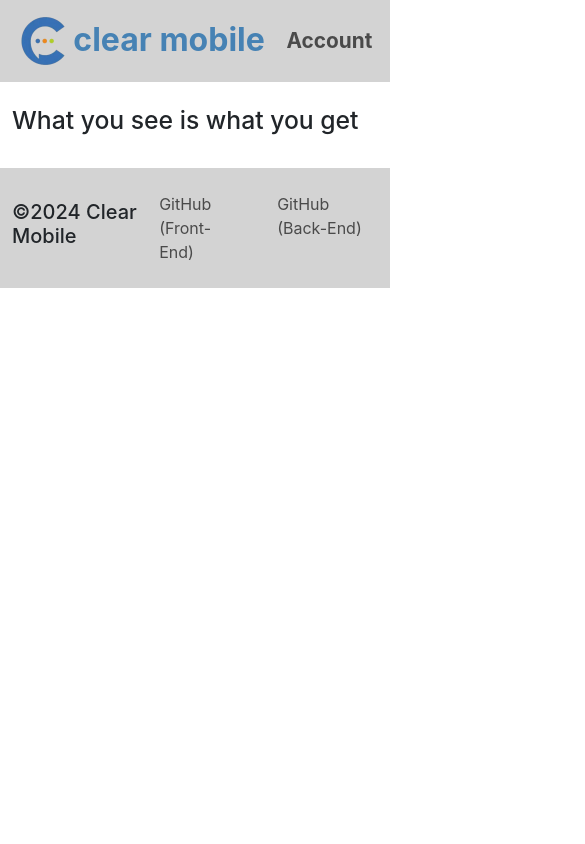
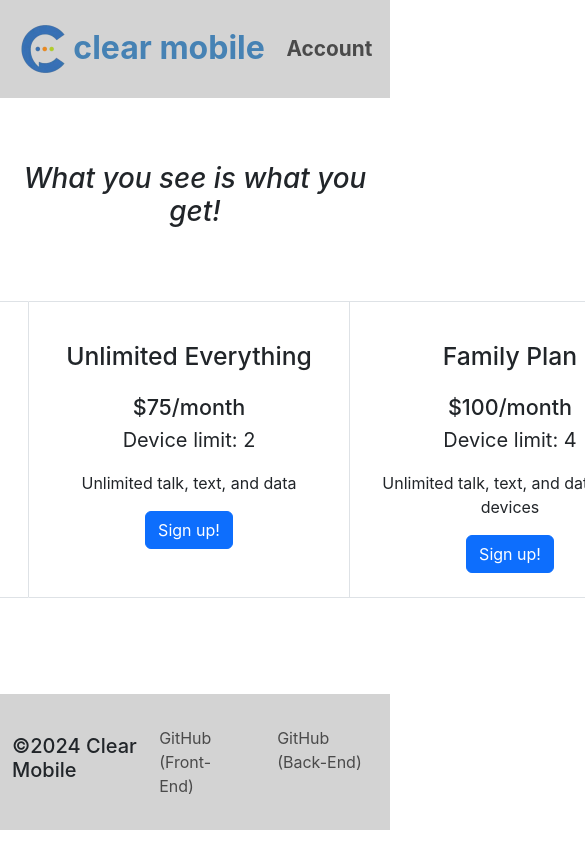
Before and after one commit to bencha27/telecom-front-end, a React (Create React App) app: page / in a window 390 px wide. Shown: the top 844 px of the page, 585 px wide, since content can reach past the window. Built offline with nearby package versions, Linux system fonts and the light colour scheme.

Commit message:
Added client-side routing for links; added phone plan cards to Home page

```diff
--- a/src/App.tsx
+++ b/src/App.tsx
@@ -1,40 +1,15 @@
 import React from 'react';
-import { createBrowserRouter, RouterProvider } from 'react-router-dom';
 import { Container, Row } from 'react-bootstrap';
+import { Outlet } from 'react-router-dom';
 
-import Home from './pages/Home';
-import ErrorPage from './ErrorPage';
-import CreateAccount from './pages/CreateAccount';
-import Login from './pages/Login';
 import Header from './components/Header';
 import Footer from './components/Footer';
-import Dashboard from './pages/Dashboard';
-
-const router = createBrowserRouter([
-  {
-    path: "/",
-    element: <Home />,
-    errorElement: <ErrorPage />,
-  },
-  {
-    path: "create",
-    element: <CreateAccount />,
-  },
-  {
-    path: "login",
-    element: <Login />,
-  },
-  {
-    path: "account",
-    element: <Dashboard />,
-  }
-]);
 
 export default function App() {
   return (
     <>
       <Header />
-      <RouterProvider router={router} />
+      <Outlet />
       <Footer />
     </>
   );
--- a/src/components/Footer.tsx
+++ b/src/components/Footer.tsx
@@ -2,7 +2,7 @@ import { Container, Col, Navbar, Nav } from "react-bootstrap";
 
 export default function Footer() {
   return (
-    <Navbar className='py-3' style={{backgroundColor: 'lightgray'}}>
+    <Navbar className='py-4' style={{backgroundColor: 'lightgray'}}>
       <Container>
         <Col></Col>
 
--- a/src/components/Header.tsx
+++ b/src/components/Header.tsx
@@ -1,16 +1,26 @@
 import { Navbar, Nav, Container, Row, Col, NavDropdown } from 'react-bootstrap';
+import { useNavigate } from 'react-router-dom';
+
 import logo from "../clear-mobile-logo.png";
 
+export default function Header() {
+  const navigate = useNavigate();
 
+  function handleClickBrand(event: React.MouseEvent<HTMLAnchorElement>) {
+    navigate("/");
+  }
 
-export default function Header() {
+  function handleClickAccount(event: React.MouseEvent<HTMLAnchorElement>) {
+    navigate("/login");
+  }
+
   return (
-    <Navbar expand="lg" sticky='top' className='py-3' style={{backgroundColor: 'lightgray'}}>
+    <Navbar expand="lg" sticky='top' className='py-4' style={{backgroundColor: 'lightgray'}}>
       <Container>
         <Col></Col>
 
         <Col md="3">
-          <Navbar.Brand href="/">
+          <Navbar.Brand onClick={handleClickBrand} style={{ "cursor": "pointer"}}>
             <img
               alt="Logo"
               src={logo}
@@ -26,7 +36,7 @@ export default function Header() {
 
         <Col md="3">
           <Nav className="me-auto justify-content-end">
-            <Nav.Link href="/login" className="custom-nav-link" style={{fontSize: "1.3rem", fontWeight: "bold"}}>Account</Nav.Link>
+            <Nav.Link onClick={handleClickAccount} className="custom-nav-link" style={{fontSize: "1.3rem", fontWeight: "bold"}}>Account</Nav.Link>
           </Nav>
         </Col>
 
--- /dev/null
+++ b/src/components/homeComponents/PhonePlanCard.tsx
@@ -0,0 +1,26 @@
+// @ts-nocheck
+
+import { Card, Button } from 'react-bootstrap';
+import { useNavigate } from 'react-router-dom';
+
+export default function PhonePlanCard(props) {
+  let phonePlan = props.phonePlan;
+
+  const navigate = useNavigate();
+
+  function handleClick(event: React.MouseEvent<HTMLButtonElement>) {
+    navigate('/signup');
+  }
+
+  return (
+    <Card className="border border-0" style={{ width: '18rem' }}>
+      <Card.Body className="text-center">
+        <Card.Title className="fs-2 py-3">{phonePlan.PlanName}</Card.Title>
+        <Card.Subtitle className="fs-4 py-1">${phonePlan.Price}/month</Card.Subtitle>
+        <Card.Text className="fs-5">Device limit: {phonePlan.DeviceLimit}</Card.Text>
+        <Card.Text>{phonePlan.PlanDetails}</Card.Text>
+        <Button onClick={handleClick}>Sign up!</Button>
+      </Card.Body>
+    </Card>
+  );
+}
--- /dev/null
+++ b/src/components/homeComponents/PhonePlanCardList.tsx
@@ -0,0 +1,39 @@
+// @ts-nocheck
+
+import PhonePlanCard from "./PhonePlanCard";
+
+let phonePlans = [
+  {
+    "PhonePlanId": "1",
+    "PlanName": "Basic Plan",
+    "DeviceLimit": 1,
+    "Price": 25,
+    "PlanDetails": "500 minutes, 500 texts, and 1GB of data"
+  },
+  {
+    "PhonePlanId": "2",
+    "PlanName": "Unlimited Everything",
+    "DeviceLimit": 2,
+    "Price": 75,
+    "PlanDetails": "Unlimited talk, text, and data"
+  },
+  {
+    "PhonePlanId": "3",
+    "PlanName": "Family Plan",
+    "DeviceLimit": 4,
+    "Price": 100,
+    "PlanDetails": "Unlimited talk, text, and data for 4 devices"
+  }
+];
+
+export default function PhonePlanCardList() {
+  return (
+    <ul className="list-group list-group-horizontal justify-content-center">
+      {phonePlans.map((phonePlan) => (
+        <li className="list-group-item" key={phonePlan.PhonePlanId}>
+          <PhonePlanCard phonePlan={phonePlan} />
+        </li>
+      ))}
+    </ul>
+  );
+}
--- a/src/index.tsx
+++ b/src/index.tsx
@@ -1,19 +1,51 @@
 import React from 'react';
 import ReactDOM from 'react-dom/client';
+import { createBrowserRouter, RouterProvider } from 'react-router-dom';
 import reportWebVitals from './reportWebVitals';
 import 'bootstrap/dist/css/bootstrap.min.css';
 import 'bootstrap/dist/js/bootstrap.min.js';
 import './index.css';
 
 import App from './App';
+import Home from './pages/Home';
+import ErrorPage from './ErrorPage';
+import CreateAccount from './pages/CreateAccount';
+import Login from './pages/Login';
+import Dashboard from './pages/Dashboard';
 
 const root = ReactDOM.createRoot(
   document.getElementById('root') as HTMLElement
 );
 
+const router = createBrowserRouter([
+  {
+    path: "/",
+    element: <App />,
+    errorElement: <ErrorPage />,
+    children: [
+      {
+        path: "/",
+        element: <Home />,
+      },
+      {
+        path: "signup",
+        element: <CreateAccount />,
+      },
+      {
+        path: "/login",
+        element: <Login />,
+      },
+      {
+        path: "account",
+        element: <Dashboard />,
+      }
+    ]
+  },
+]);
+
 root.render(
   <React.StrictMode>
-    <App />
+    <RouterProvider router={router} />
   </React.StrictMode>
 );
 
--- a/src/pages/CreateAccount.tsx
+++ b/src/pages/CreateAccount.tsx
@@ -1,14 +1,34 @@
 import { Container, Button, Col, Form, Row, Card } from "react-bootstrap";
+import { useNavigate } from "react-router-dom";
 
 export default function CreateAccount() {
+  const navigate = useNavigate();
+
+  function handleClick(event: React.MouseEvent<HTMLAnchorElement>) {
+    navigate("/login");
+  }
+
+  function handleSubmit(event: React.FormEvent<HTMLFormElement>) {
+    event.preventDefault();
+
+    const formData = new FormData(event.currentTarget);
+    const username = formData.get('username') as string;
+    const email = formData.get('email') as string;
+    const password = formData.get('password') as string;
+
+    console.log(`username: ${username}, email: ${email}, password: ${password}`);
+
+    navigate("/account");
+  }
+
   return (
-    <Container className="py-4">
-      <Row className="justify-content-center">
+    <Container className="py-5">
+      <Row className="justify-content-center py-5">
         <Col xs="10" sm="6" md="5" xl="4">
           <Card>
-            <Card.Header>Create an account</Card.Header>
-            <Card.Link href="/login" className="px-3 pt-3 custom-link">Existing customer? Log in</Card.Link>
-            <Form className="p-3">
+            <Card.Header className="fs-3">Create an account</Card.Header>
+            <Card.Link className="px-3 pt-3 custom-link" onClick={handleClick} style={{ "cursor": "pointer" }}>Existing customer? Log in</Card.Link>
+            <Form className="p-3" onSubmit={handleSubmit}>
               <Form.Group className="mb-3" controlId="formBasicUsername">
                 <Form.Label>Username</Form.Label>
                 <Form.Control type="text" placeholder="Enter username" />
--- a/src/pages/Home.tsx
+++ b/src/pages/Home.tsx
@@ -1,9 +1,15 @@
-import { Container } from "react-bootstrap"
+import { Container, Row } from "react-bootstrap"
+import PhonePlanCardList from "../components/homeComponents/PhonePlanCardList";
 
 export default function Home() {
   return (
-    <Container className="py-4">
-      <h2>What you see is what you get</h2>
+    <Container className="py-5">
+      <Row className="py-3">
+        <h1 className="text-center fst-italic">What you see is what you get!</h1>
+      </Row>
+      <Row className="py-5 justify-content-center">
+        <PhonePlanCardList />
+      </Row>
     </Container>
   );
 }
--- a/src/pages/Login.tsx
+++ b/src/pages/Login.tsx
@@ -1,8 +1,13 @@
+import React from "react";
 import { Container, Button, Col, Form, Row, Card } from "react-bootstrap";
 import { useNavigate } from "react-router-dom";
 
 export default function Login() {
   const navigate = useNavigate();
+
+  function handleClick(event: React.MouseEvent<HTMLAnchorElement>) {
+    navigate("/signup");
+  }
 
   function handleSubmit(event: React.FormEvent<HTMLFormElement>) {
     event.preventDefault();
@@ -16,13 +21,14 @@ export default function Login() {
     navigate("/account");
   }
 
+
   return (
-    <Container className="py-4">
-      <Row className="justify-content-center">
+    <Container className="py-5">
+      <Row className="justify-content-center py-5">
         <Col xs="10" sm="6" md="5" xl="4">
           <Card>
-            <Card.Header>Log in</Card.Header>
-            <Card.Link href="/create" className="px-3 pt-3 custom-link">New customer? Create an account</Card.Link>
+            <Card.Header className="fs-3">Log in</Card.Header>
+            <Card.Link className="px-3 pt-3 custom-link" onClick={handleClick} style={{ "cursor": "pointer" }}>New customer? Create an account</Card.Link>
             <Form className="p-3" onSubmit={handleSubmit}>
               <Form.Group className="mb-3" controlId="formBasicUsername">
                 <Form.Label style={{fontWeight: 600}}>Username</Form.Label>
```
